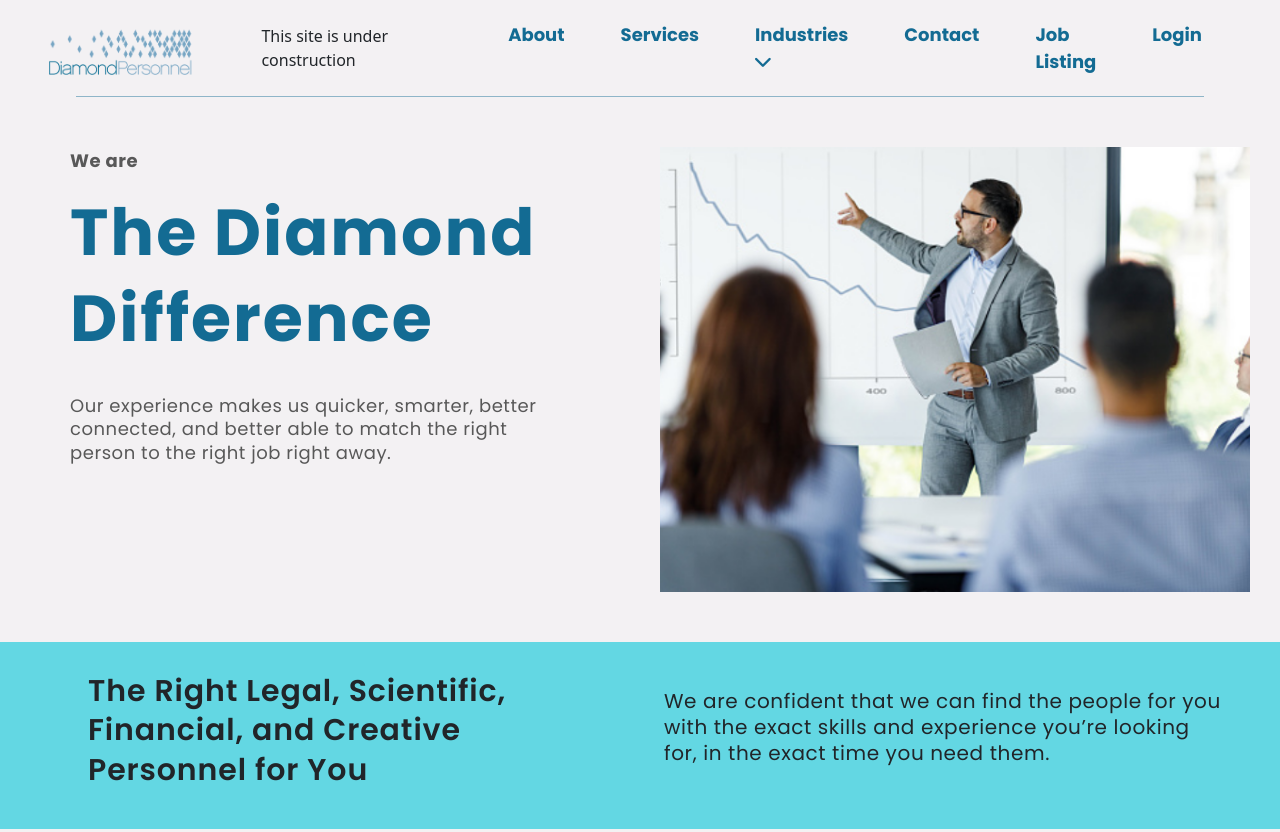
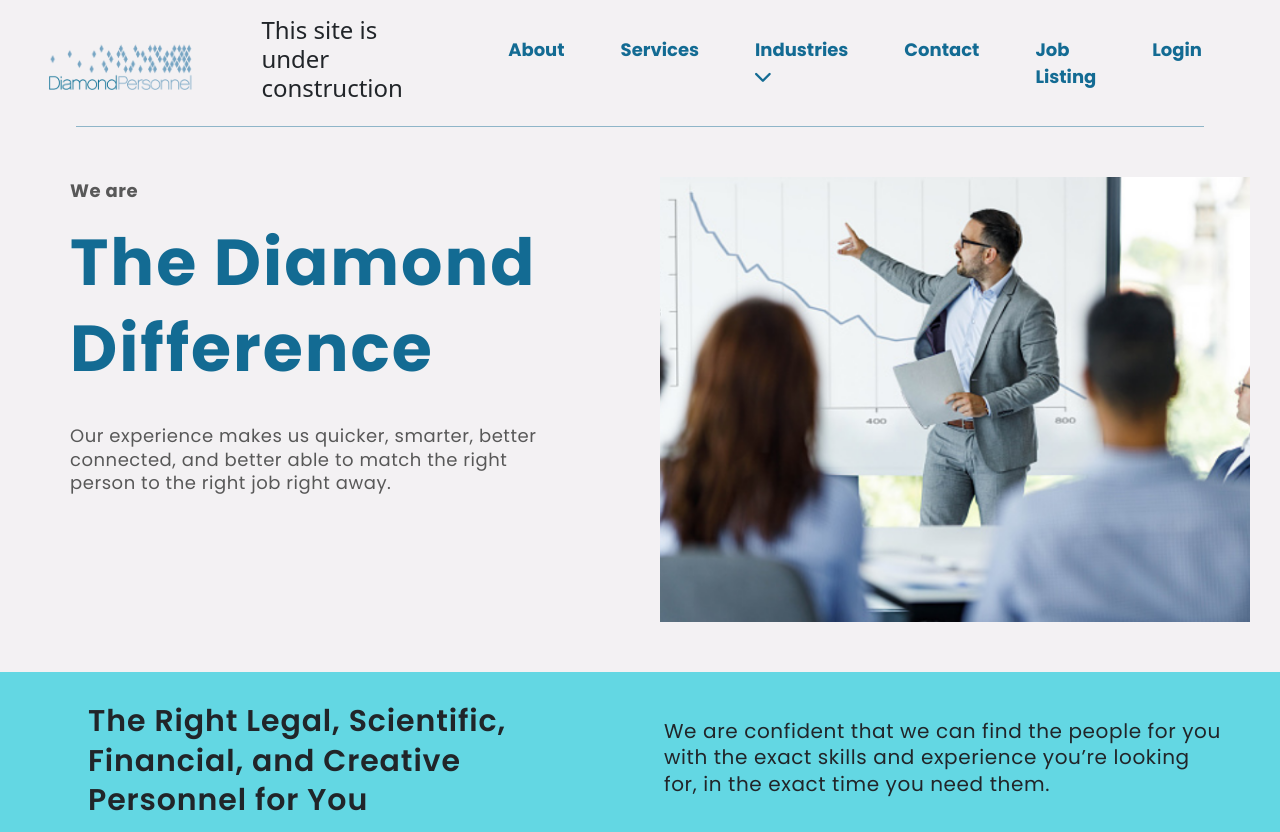
Before and after one commit to qualityedgar/DiamondJobComingSoon, a plain HTML site: page index.html in a window 1280 px wide. Shown: the top 832 px of the page. Drawn offline with nearby package versions, Linux system fonts and the light colour scheme.

Commit message:
new page

```diff
--- a/index.html
+++ b/index.html
@@ -29,7 +29,7 @@
 
                 <div class="collapse navbar-collapse" id="navbarSupportedContent">
 
-                    <span class="navbar-text" style="margin-left: 3rem;">This site is under construction</span>
+                    <h4 class="navbar-text" style="margin-left: 3rem;">This site is under construction</h4>
                     <ul class="navbar-nav ms-auto mb-2 mb-lg-0" id="nav">
                         <li class="nav-item">
                             <a class="nav-link" href="#">About</a>
```
